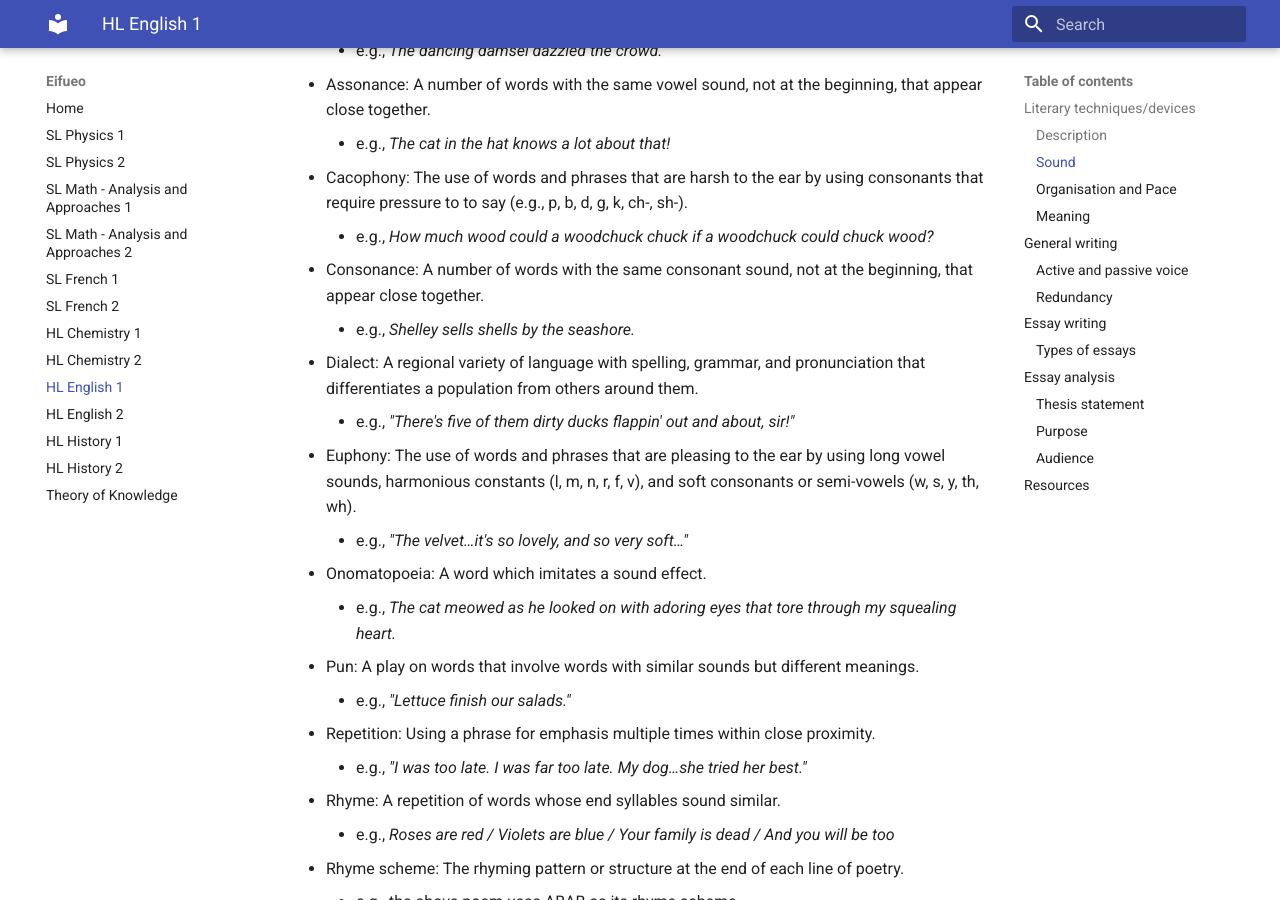
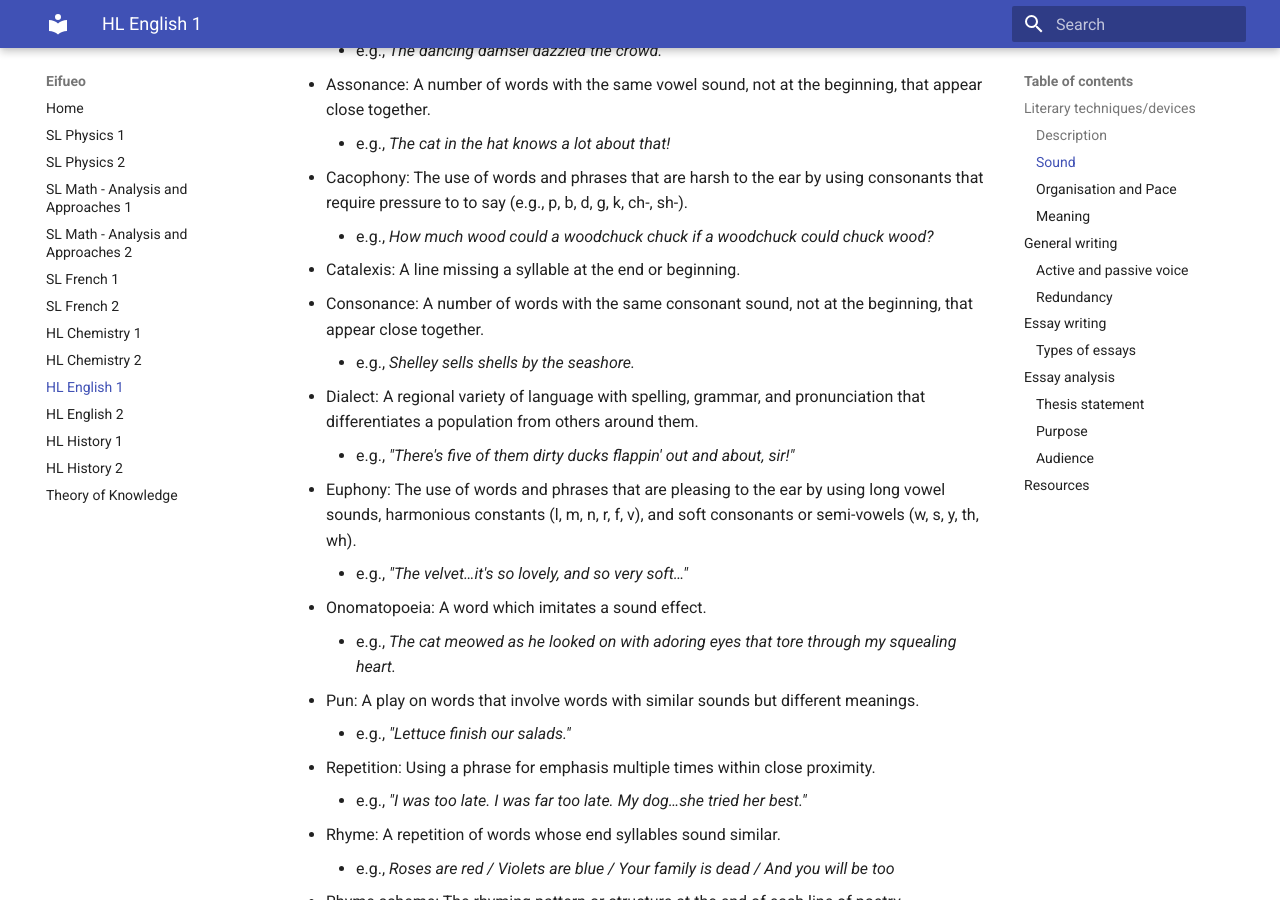
Before and after one commit to potatoeggy/eifueo, an MkDocs documentation site: the page built from docs/eng3uz.md, in a window 1280 px wide and 900 px high, scrolled down 1225 px. Built offline with MkDocs 1.6.1 and Material for MkDocs 9.7.7, drawn with Linux system fonts in a browser that asks for light colours.

Commit message:
eng: Add catalexis device

```diff
--- a/docs/eng3uz.md
+++ b/docs/eng3uz.md
@@ -33,6 +33,7 @@ The course code for this page is **ENG3UZ**.
 	- e.g., *The cat in the hat knows a lot about that!*
  - Cacophony: The use of words and phrases that are harsh to the ear by using consonants that require pressure to to say (e.g., p, b, d, g, k, ch-, sh-).
 	- e.g., *How much wood could a woodchuck chuck if a woodchuck could chuck wood?*
+ - Catalexis: A line missing a syllable at the end or beginning.
  - Consonance: A number of words with the same consonant sound, not at the beginning, that appear close together.
 	- e.g., *Shelley sells shells by the seashore.*
  - Dialect: A regional variety of language with spelling, grammar, and pronunciation that differentiates a population from others around them.
```
